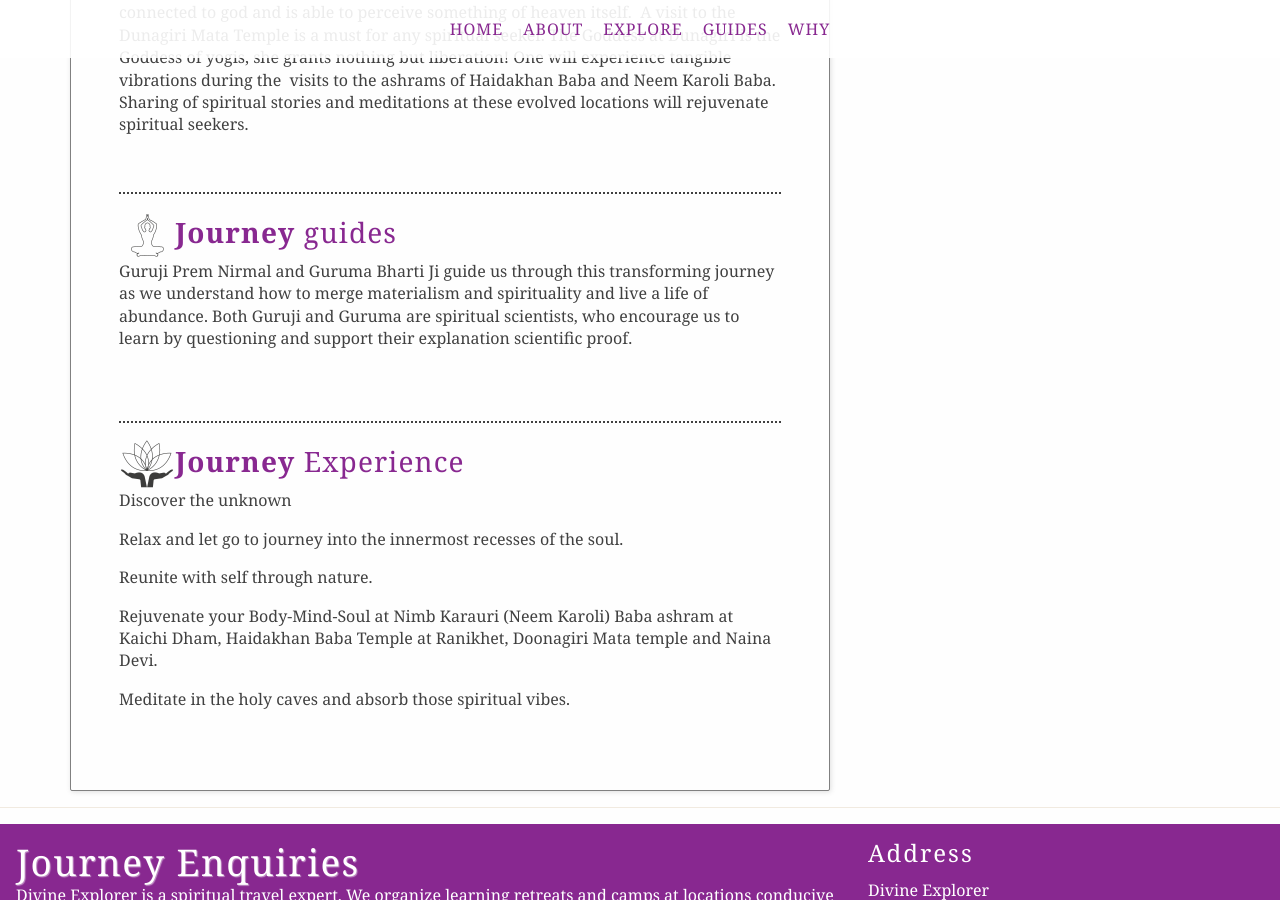
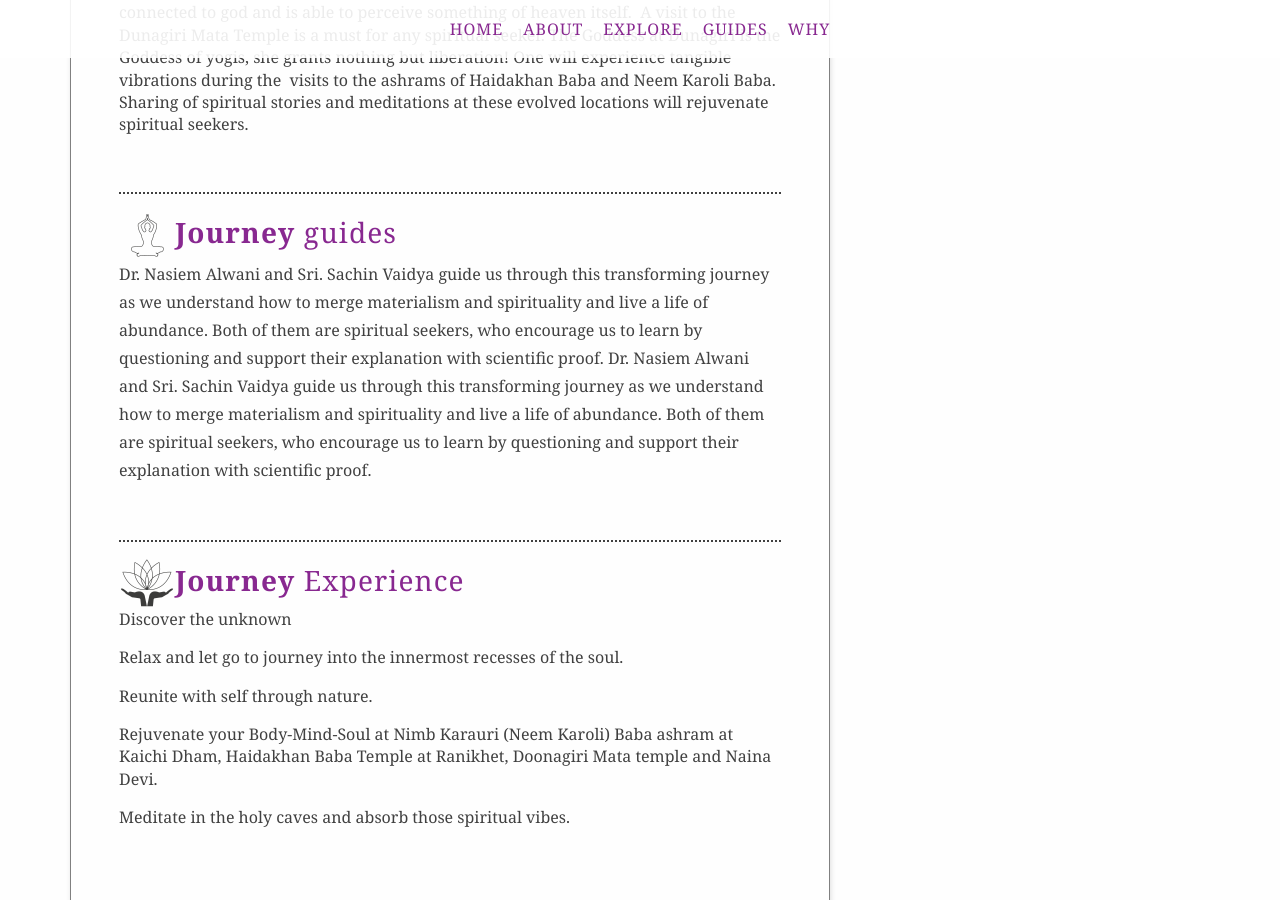
Before and after one commit to SrikumarSreedharan/SrikumarSreedharan.github.io, a Jekyll site: the page built from _journeys/trek-to-holy-cave-of-shri-mahavatar-babaji.md, in a window 1280 px wide and 900 px high, scrolled down 1598 px. Built offline with Jekyll 4.4.1, drawn with Linux system fonts in a browser that asks for light colours; nearby versions of some CDN libraries; some web fonts are replaced.

Commit message:
package layout

```diff
--- a/_includes/all-packages.html
+++ b/_includes/all-packages.html
@@ -6,11 +6,14 @@
 {% assign guidedPackages = site.journeys | where: "featured", true %}
 {% endif %}
 
+
+
 {% if guided =="true" %}
   {% assign packages = guidedPackages | where: "guided", true %}
-  {% else %}
+    {% else %}
   {% assign packages = guidedPackages | where: "guided", false %}
 {% endif %}
+
     {% for journey in packages |limit: limit  %}
 
     <div class="col-md-6 col-sm-12">
--- a/_journeys/trek-to-holy-cave-of-shri-mahavatar-babaji.md
+++ b/_journeys/trek-to-holy-cave-of-shri-mahavatar-babaji.md
@@ -6,8 +6,8 @@ package_description: We will learn "Vaishwanara Vidya - Secrets of Cosmic Being"
   a surrounding which is comfortable, minimalist yet authentically rich in natural
   beauty and  heritage. There is a very 'thin distance' between heaven and earth at
   this very special place.
-journey_date: ''
-location_image_: ''
+
+
 journey_guide: Dr. Nasiem Alwani and Sri. Sachin Vaidya guide us through this transforming
   journey as we understand how to merge materialism and spirituality and live a life
   of abundance. Both of them are spiritual seekers, who encourage us to learn by questioning
--- a/_layouts/package.html
+++ b/_layouts/package.html
@@ -23,6 +23,12 @@ layout: default
             <div id="#Journey-guides" class="py-3">
                     <h3 class="text-primary"><img src="{{site.baseurl}}/images/spiritual_master.png" alt="{{page.title}}"/><b>Journey</b> guides</h3>
                     {% if page.guided %}
+                    {{ page.journey_guide}}
+                    {% if page.journey_guide %}
+                        {{ page.journey_guide}}
+
+                    {% else %}
+
                         <p>
                                 Guruji Prem Nirmal and Guruma Bharti Ji guide us through this transforming journey as we understand how to merge materialism and spirituality and live a life of abundance.
 
@@ -31,6 +37,7 @@ layout: default
                                 Both Guruji and Guruma are spiritual scientists, who encourage us to learn by questioning and support their explanation scientific proof.
 
                         </p>
+                        {% endif %}
                         {% else %}
                         <p>
 
```
Also changed, not shown: other parts of _journeys/trek-to-holy-cave-of-shri-mahavatar-babaji.md (+0 -1 lines).
